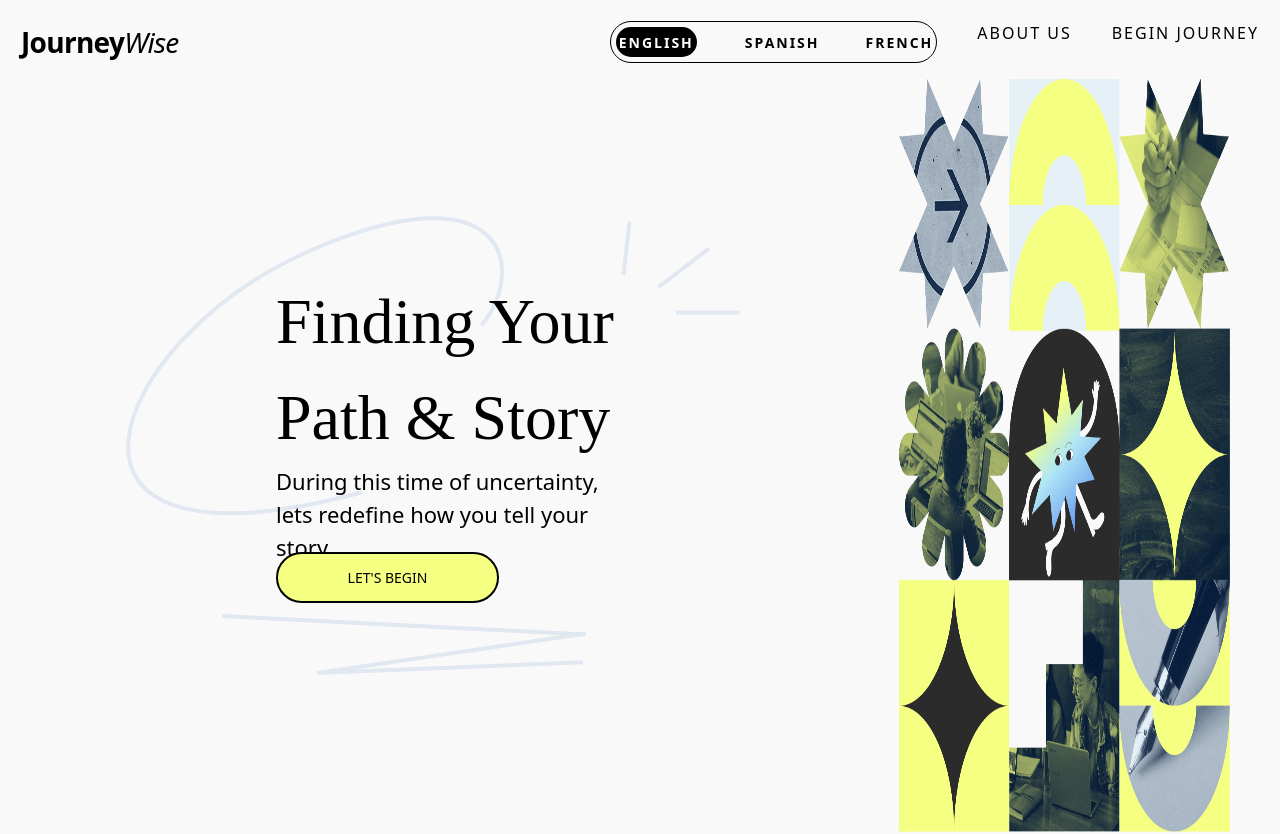
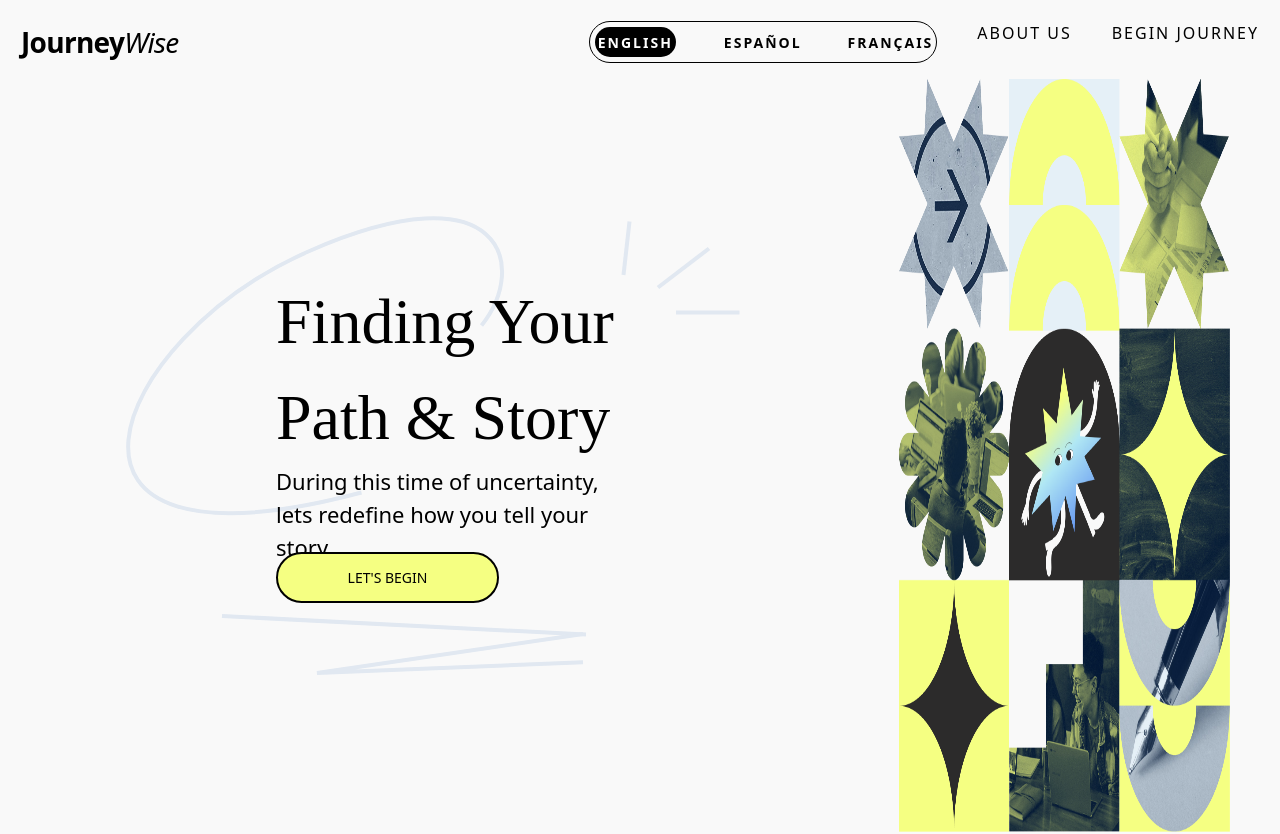
Before and after one commit to cherryontech/JourneyWise, a React (Vite) app in the folder app/: page / in a window 1280 px wide. Shown: the top 834 px of the page. Built offline with nearby package versions, Linux system fonts and the light colour scheme.

Commit message:
change language bar names

```diff
--- a/app/src/components/Nav/Navbar.jsx
+++ b/app/src/components/Nav/Navbar.jsx
@@ -45,8 +45,8 @@ return (
             <ul className="flex gap-10">
                 <ul className="gap-10 w-full p-2items-center border border-black rounded-full md:flex">
                     <button className={btnStyle("English")} onClick={() => handleClick("English")}>{getBtnText("English")}</button>
-                    <button className={btnStyle("Spanish")} onClick={() => handleClick("Spanish")}>{getBtnText("Spanish")}</button>
-                    <button className={btnStyle("French")} onClick={() => handleClick("French")}>{getBtnText("French")}</button>
+                    <button className={btnStyle("Spanish")} onClick={() => handleClick("Spanish")}>{getBtnText("Español")}</button>
+                    <button className={btnStyle("French")} onClick={() => handleClick("French")}>{getBtnText("Français")}</button>
                 </ul>
                 {/* Hidden on mobile, visible on larger screens */}
                 <div className="hidden flex-grow w-full gap-10 md:flex">
--- a/app/src/components/Questionnaire/Questionnaire.jsx
+++ b/app/src/components/Questionnaire/Questionnaire.jsx
@@ -7,6 +7,17 @@ import { questionData } from '../../Data/questionData'
 const Questionnaire = ({currentQuestion, setCurrentQuestion, handleNextQuestion}) => {
   const { questions } = questionData
   const { number, question, answerChoices, answerValues } = questions[currentQuestion]
+
+  // const handleAnswerClick = (answerValue) => {
+  //   const result = answerValues.indexOf(answerValue) + 1;
+  //   handleNextQuestion(result)
+  // }
+
+  // const nextQuestion = currentQuestion + 1;
+  // if (nextQuestion < questions.length) {
+  //   setCurrentQuestion(nextQuestion);
+  // }
+
 
   return (
     <div className="bg-[#E5F0F7] lg:w-[779px]">
@@ -26,7 +37,7 @@ const Questionnaire = ({currentQuestion, setCurrentQuestion, handleNextQuestion}
 }
       <div className="ml-[200px] pb-[442px] mt-[103px]">
         <Buttons primary rounded className="mr-[50px] px-[33px] py-[17px]" >BACK</Buttons>
-        <Buttons alternate rounded className="px-[33px] py-[17px]" >NEXT</Buttons>
+        <Buttons onClick={handleAnswerClick} alternate rounded className="px-[33px] py-[17px]" >NEXT</Buttons>
       </div>
     </div>
   )
```
